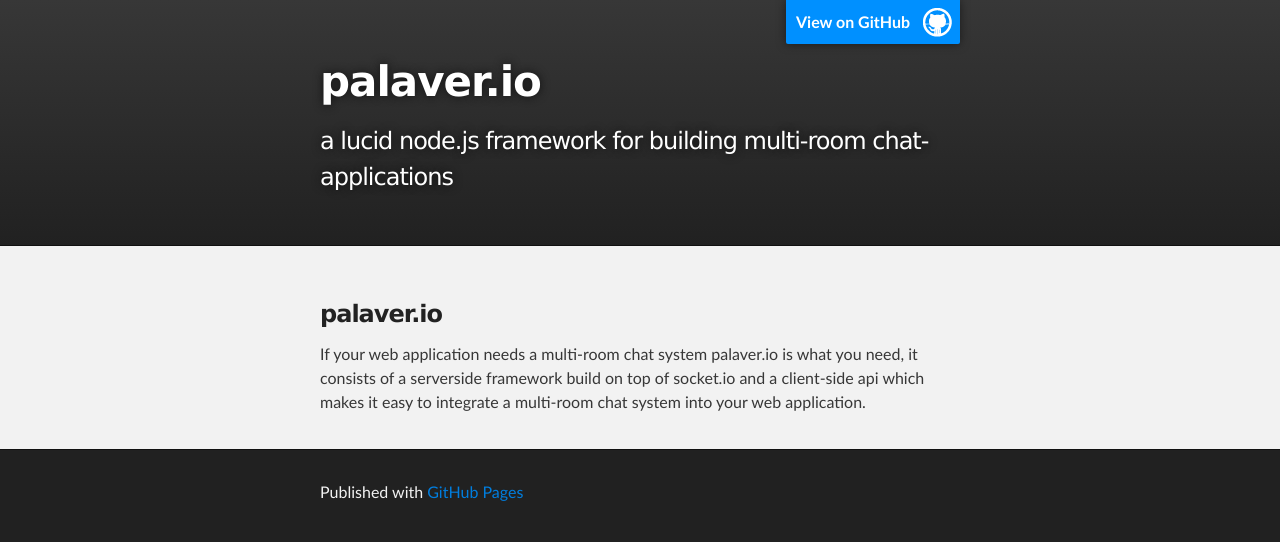
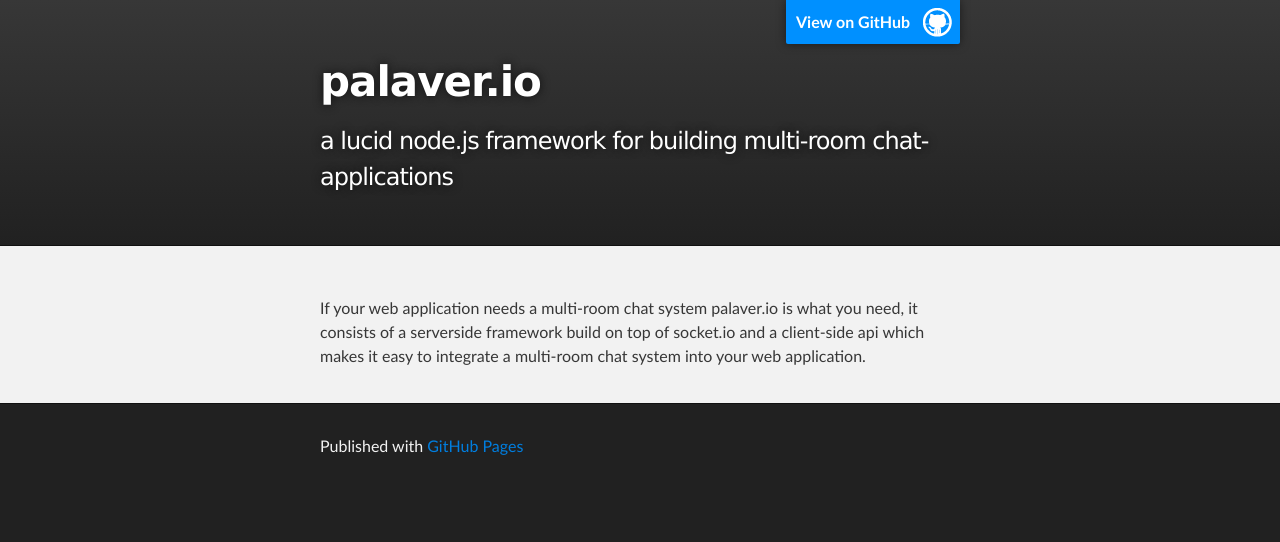
Before and after one commit to ssboisen/ssboisen.github.com, a plain HTML site: page index.html in a window 1280 px wide. Drawn offline with Linux system fonts and the light colour scheme.

Commit message:
Update index.html

```diff
--- a/index.html
+++ b/index.html
@@ -27,8 +27,6 @@
     <!-- MAIN CONTENT -->
     <div id="main_content_wrap" class="outer">
       <section id="main_content" class="inner">
-        <h3>palaver.io</h3>
-
 <p>If your web application needs a multi-room chat system palaver.io is what you need, it consists of a serverside framework build on top of socket.io and a client-side api which makes it easy to integrate a multi-room chat system into your web application.</p>
       </section>
     </div>
```
